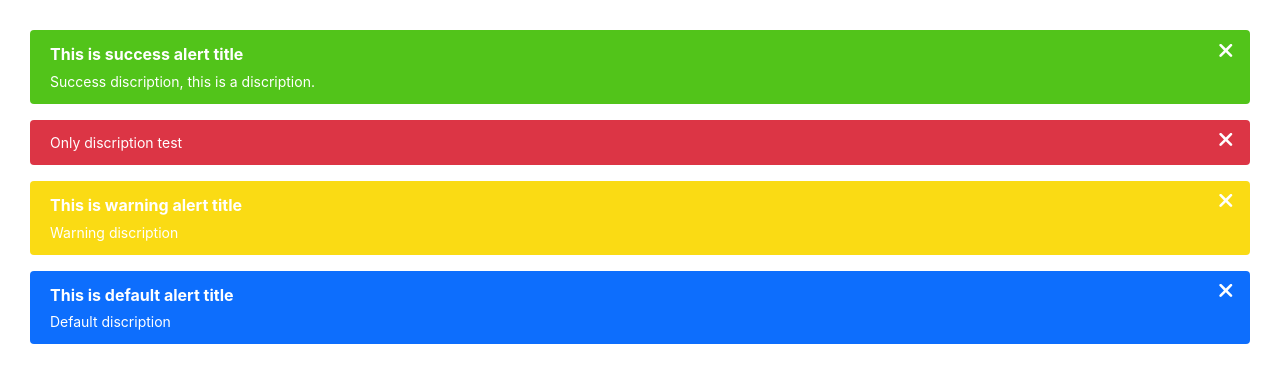
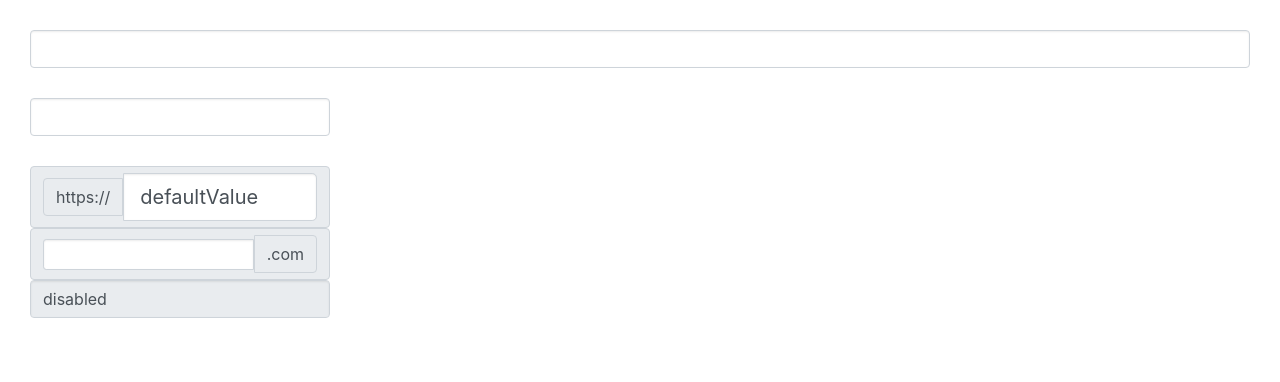
Before and after one commit to gma201011/gntd, a React (Create React App) app: page / in a window 1280 px wide. Shown: the top 382 px of the page. Built offline with nearby package versions, Linux system fonts and the light colour scheme.

Commit message:
feat: add input component

```diff
--- a/src/app.tsx
+++ b/src/app.tsx
@@ -1,25 +1,19 @@
-import React from "react";
+import React, { useState } from "react";
 import Alert, { AlertType } from "./components/Alert/alert";
+import Input from "./components/Input/input";
 
 const App = (props: any) => {
+  const [value, setValue] = useState("");
+  const ControlledInput = () => {
+
+  }
   return (
     <div style={{ margin: "30px" }}>
-      <Alert
-        title="This is success alert title"
-        discription="Success discription, this is a discription. "
-        alertType={AlertType.Success}
-      />
-      <Alert discription="Only discription test" alertType={AlertType.Danger} />
-      <Alert
-        title="This is warning alert title"
-        discription="Warning discription"
-        alertType={AlertType.Warning}
-      />
-      <Alert
-        title="This is default alert title"
-        discription="Default discription"
-        alertType={AlertType.Default}
-      />
+      <Input value={value} onChange={(e) => {setValue(e.target.value)}}></Input>
+      <Input style={{ width: "300px" }} />
+      <Input size='lg' style={{ width: "300px" }} defaultValue={"defaultValue"} prepend={"https://"} />
+      <Input size='sm' style={{ width: "300px" }} append={".com"} />
+      <Input disabled style={{ width: "300px" }} defaultValue={"disabled"} />
     </div>
   );
 };
--- /dev/null
+++ b/src/components/Input/_style.scss
@@ -0,0 +1,103 @@
+.input-wrapper {
+  display: flex;
+  width: 100%;
+  margin-bottom: 30px;
+  position: relative;
+  .icon-wrapper {
+    position: absolute;
+    height: 100%;
+    width: 35px;
+    justify-content: center;
+    color: $input-color;
+    right: 0;
+    top: 0;
+    display: flex;
+    align-items: center;
+    svg {
+      color: $input-placeholder-color;
+    }
+  }
+}
+.icon-wrapper+.input-inner {
+  padding-right: 35px;
+}
+.input-inner {
+  width: 100%;
+  padding: $input-padding-y $input-padding-x;
+  font-family: $input-font-family;
+  font-size: $input-font-size;
+  font-weight: $input-font-weight;
+  line-height: $input-line-height;
+  color: $input-color;
+  background-color: $input-bg;
+  background-clip: padding-box;
+  border: $input-border-width solid $input-border-color;
+
+  // Note: This has no effect on <select>s in some browsers, due to the limited stylability of `<select>`s in CSS.
+  border-radius: $input-border-radius;
+
+  box-shadow: $input-box-shadow;
+  transition: $input-transition;
+
+  &:focus {
+    color: $input-focus-color;
+    background-color: $input-focus-bg;
+    border-color: $input-focus-border-color;
+    outline: 0;
+    box-shadow: $input-focus-box-shadow;
+    // Avoid using mixin so we can pass custom focus shadow properly
+  }
+  &::placeholder {
+    color: $input-placeholder-color;
+    // Override Firefox's unusual default opacity; see https://github.com/twbs/bootstrap/pull/11526.
+    opacity: 1;
+  }
+  &:disabled,
+  &[readonly] {
+    background-color: $input-disabled-bg;
+    border-color: $input-disabled-border-color;
+    // iOS fix for unreadable disabled content; see https://github.com/twbs/bootstrap/issues/11655.
+    opacity: 1;
+  }
+}
+.input-group-prepend,
+.input-group-append {
+  display: flex;
+  align-items: center;
+  padding: $input-padding-y $input-padding-x;
+  margin-bottom: 0; // Allow use of <label> elements by overriding our default margin-bottom
+  font-size: $input-font-size; // Match inputs
+  font-weight: $font-weight-normal;
+  line-height: $input-line-height;
+  color: $input-group-addon-color;
+  text-align: center;
+  white-space: nowrap;
+  background-color: $input-group-addon-bg;
+  border: $input-border-width solid $input-group-addon-border-color;
+  border-radius: $input-border-radius;
+}
+.input-group-append + .btn {
+  padding: 0;
+  border: 0;
+}
+.input-group > .input-group-prepend,
+.input-group.input-group-append > .input-inner {
+  @include border-right-radius(0);
+}
+
+.input-group > .input-group-append,
+.input-group.input-group-prepend > .input-inner {
+  @include border-left-radius(0);
+}
+
+.input-size-sm .input-inner {
+  padding: $input-padding-y-sm $input-padding-x-sm;
+  font-size: $input-font-size-sm;
+  border-radius: $input-border-radius-sm;
+}
+
+.input-size-lg .input-inner {
+  padding: $input-padding-y-lg $input-padding-x-lg;
+  font-size: $input-font-size-lg;
+  border-radius: $input-border-radius-lg;
+}
--- /dev/null
+++ b/src/components/Input/input.tsx
@@ -0,0 +1,58 @@
+import React, { ReactElement, InputHTMLAttributes, ChangeEvent } from "react";
+import classNames from "classnames";
+import { IconProp } from "@fortawesome/fontawesome-svg-core";
+import Icon from '../Icon/icon';
+
+
+interface InputProps extends Omit<InputHTMLAttributes<HTMLElement>, 'size'> {
+  className?: string;
+  disabled?: boolean;
+  icon?: IconProp;
+  size?: "lg" | "sm";
+  prepend?: string | ReactElement;
+  append?: string | ReactElement;
+  // for controlled component onchange event
+  onChange?: (e: ChangeEvent<HTMLInputElement>) => void;
+}
+
+const fixControlledValue = (value: any) => {
+  return typeof value == undefined ? "" : value;
+}
+
+const Input: React.FC<InputProps> = (props) => {
+  const { className, size, disabled, icon, prepend, append, style, ...restProps } = props;
+
+  // btn, btn-lg, btn-primary
+  const classes = classNames("input-wrapper", className, {
+    [`input-size-${size}`]: size,
+    'is-disabled': disabled,
+    "input-group": prepend || append,
+    "input-group-append": !!append,
+    "input-group-prepend": !!prepend,
+  });
+
+  if (props["value"]) {
+    delete restProps.defaultValue;
+    restProps.value = fixControlledValue(props["value"]);
+  }
+
+  return (
+    <div className={classes} style={style}>
+      {prepend && <div className="input-group-prepend">{prepend}</div>}
+      {icon && <div className="icon-wrapper"><Icon icon={icon} title={`title-${icon}`} /></div>}
+      <input
+        // ref={ref}
+        className="input-inner"
+        disabled={disabled}
+        {...restProps}
+      />
+      {append && <div className="input-group-append">{append}</div>}
+    </div>
+  );
+};
+
+// Input.defaultProps = {
+//   disabled: false,
+// };
+
+export default Input;
--- a/src/styles/_mixin.scss
+++ b/src/styles/_mixin.scss
@@ -33,3 +33,18 @@
     border-color: $border;
   }
 }
+
+@mixin border-right-radius($radius) {
+  border-top-right-radius: $radius;
+  border-bottom-right-radius: $radius;
+}
+
+@mixin border-left-radius($radius) {
+  border-top-left-radius: $radius;
+  border-bottom-left-radius: $radius;
+}
+
+@mixin border-top-radius($radius) {
+  border-top-left-radius: $radius;
+  border-top-right-radius: $radius;
+}
--- a/src/styles/index.scss
+++ b/src/styles/index.scss
@@ -7,3 +7,4 @@
 @import "../components/Menu/style";
 @import "../components/Tab/style";
 @import "../components/Icon/style";
+@import "../components/Input/style";
```
